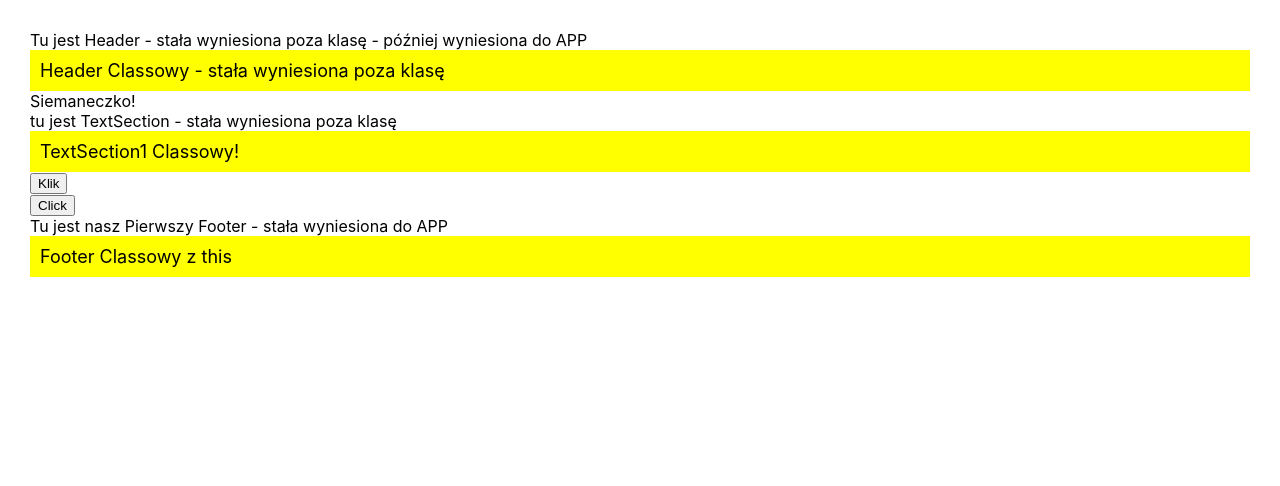
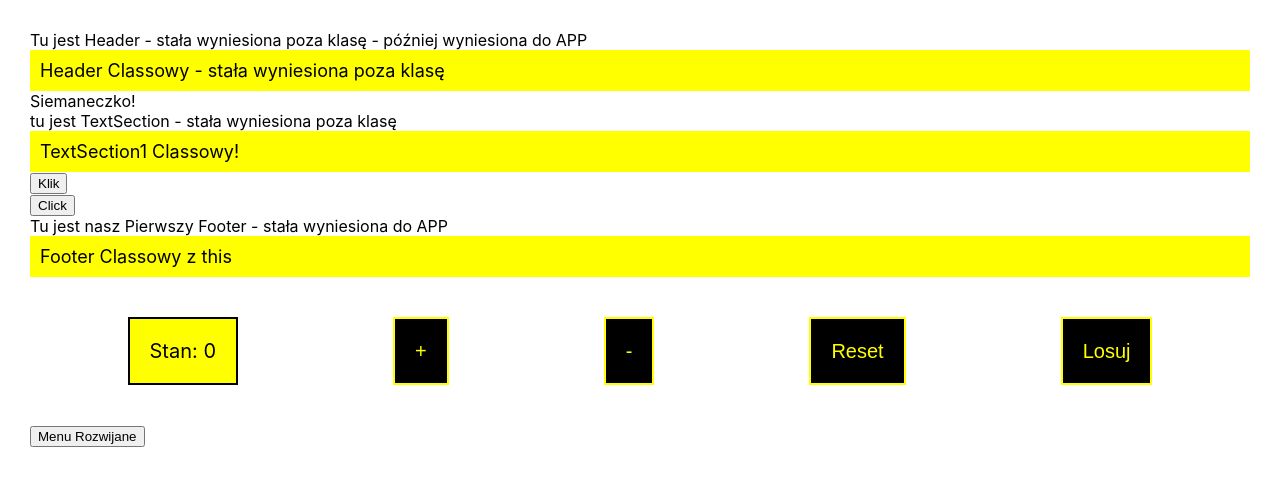
Before and after one commit to pawel-politowski/react-exercises, a React (Create React App) app: page / in a window 1280 px wide. Shown: the top 486 px of the page. Built offline with nearby package versions, Linux system fonts and the light colour scheme.

Commit message:
x Changed

```diff
--- a/src/App.css
+++ b/src/App.css
@@ -11,6 +11,33 @@
 .container{
   margin: 20px;
   padding: 10px;
+}
+
+.btncontainer{
+  display: flex;
+  padding: 10px;
+  margin: 10px;
+  text-align: center;
+  justify-content: space-around;
+}
+
+.divBtn{
+  border: 2px solid black;
+  align-self: center;
+  font-size: 20px;
+  background: yellow;
+  color: black;
+  padding: 20px;
+  margin: 20px;
+}
+
+.button{
+  background: black;
+  color: yellow;
+  padding: 20px;
+  font-size: 20px;
+  margin: 20px;
+  border: 2px solid yellow;
 }
 
 .App-logo {
--- a/src/App.js
+++ b/src/App.js
@@ -1,5 +1,4 @@
 import React, {Component} from 'react';
-import logo from './logo.svg';
 import './App.css';
 import TextSection from './TextSection';
 import Footer from './Footer';
@@ -9,9 +8,12 @@ import TextSection1 from './ClassTextSection';
 import Footer1 from './ClassFooter';
 import Console from './Console';
 import AlertInfo from './AlertInfo';
+import LicznikPlus from './LicznikPlus';
+import Menu from './Menu';
 
 
-function App() {
+class App extends Component {
+  render(){
   return (
     <div class="container">
     <Header
@@ -29,9 +31,11 @@ function App() {
     <Footer
       footer="Tu jest nasz Pierwszy Footer - stała wyniesiona do APP"/>
     <Footer1 />
+    <LicznikPlus />
+    <Menu />
     </div>
 
   );
-}
+}}
 
 export default App;
--- a/src/Console.js
+++ b/src/Console.js
@@ -1,4 +1,4 @@
-import React, { Component } from 'react';
+import React from 'react';
 
 
 const Console = (props) => {
--- a/src/Footer.js
+++ b/src/Footer.js
@@ -1,4 +1,4 @@
-import React, { Component } from 'react';
+import React from 'react';
 
 
 
--- a/src/Header.js
+++ b/src/Header.js
@@ -1,4 +1,4 @@
-import React, { Component } from 'react';
+import React from 'react';
 
 
 const Header = (props) => (
--- /dev/null
+++ b/src/LicznikPlus.js
@@ -0,0 +1,22 @@
+import React, { Component } from 'react';
+
+class LicznikPlus extends Component {
+    state = { count: 0, };
+    incrementCounter = () => this.setState({count: this.state.count + 1});
+    decrementerCounter = () => this.setState({count: this.state.count - 1});
+    reset = () => this.setState({count: 0});
+    losuj = () => this.setState({count: Math.floor((Math.random()*100))});
+
+    render() {
+    const { count} = this.state;
+    return (
+    <div className="btncontainer">
+        <div className="divBtn">Stan: {count}</div>
+        <button className="button" onClick={this.incrementCounter}>+</button>
+        <button className="button" onClick={this.decrementerCounter}>-</button>
+        <button className="button" onClick={this.reset}>Reset</button>
+        <button className="button" onClick={this.losuj}>Losuj</button>
+    </div>
+)}}
+
+export default LicznikPlus;
--- /dev/null
+++ b/src/Menu.js
@@ -0,0 +1,35 @@
+import React, { Component } from 'react';
+
+class Menu extends Component{
+    state = { isVisible: false, };
+    visibleChange = () => this.setState({ isVisible: !this.state.isVisible });
+    render(){
+        //const { isVisible} = this.state;
+        return(
+        <div>
+            <button onClick={this.visibleChange}>Menu Rozwijane</button>
+            <div>
+                {this.state.isVisible ? <MenuRozwijane /> : null}
+            </div>
+
+        </div>
+
+        )
+    }
+}
+
+class MenuRozwijane extends Component{
+    render(){
+    return(
+        <div>
+            <ul>
+                <li>1</li>
+                <li>2</li>
+                <li>3</li>
+            </ul>
+        </div>
+
+    )
+}}
+
+export default Menu;
```
